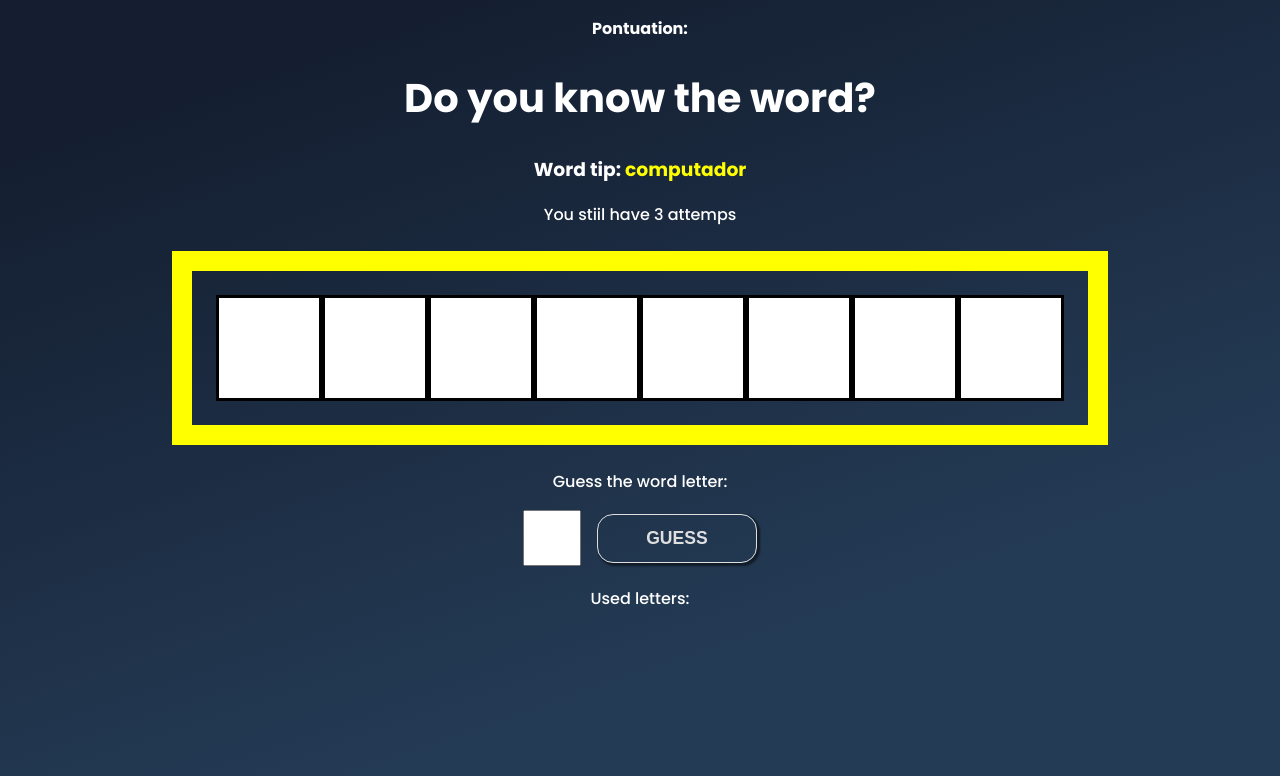
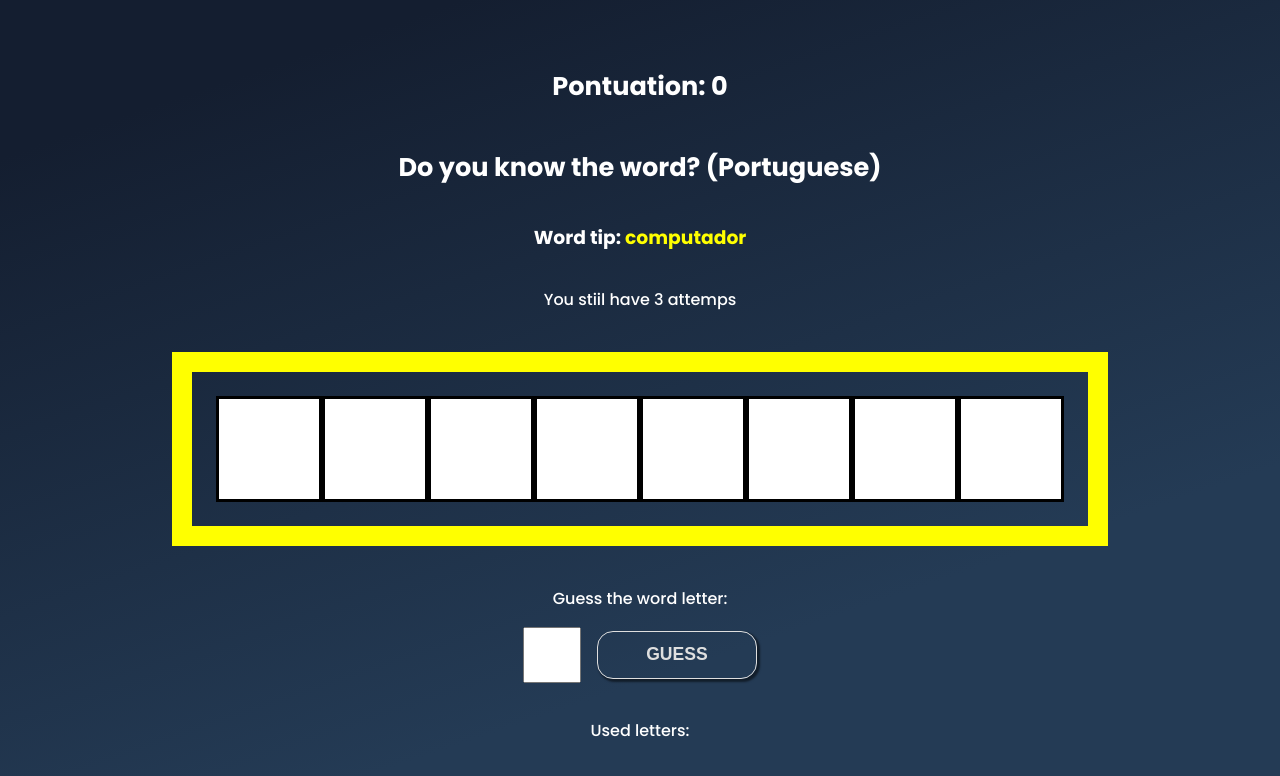
Before and after one commit to luiz-matoso/SecretWord, a React (Vite) app: page / in a window 1280 px wide. Both pictures are taken after a click on the button "PLAY". Shown: the top 776 px of the page. Built offline with nearby package versions, Linux system fonts and the light colour scheme.

Commit message:
:lipstick: feat: GameScreen & GameOverScreen styling

```diff
--- a/src/App.jsx
+++ b/src/App.jsx
@@ -135,9 +135,12 @@ function App() {
           guessedLetters={guessedLetters}
           wrongLetters={wrongLetters}
           guesses={guesses}
+          score={score}
         />
       )}
-      {gameStage === "gameover" && <GameOverScreen restartGame={restartGame} />}
+      {gameStage === "gameover" && (
+        <GameOverScreen restartGame={restartGame} score={score} />
+      )}
     </>
   );
 }
--- a/src/components/GameOverScreen.jsx
+++ b/src/components/GameOverScreen.jsx
@@ -1,9 +1,12 @@
 import styles from "./GameOverScreen.module.css";
 
-const GameOverScreen = ({ restartGame }) => {
+const GameOverScreen = ({ restartGame, score }) => {
   return (
     <div className={styles.gameOverScreen}>
       <h1>Game Over</h1>
+      <h2>
+        Your pontuation: <span>{score}</span>
+      </h2>
       <button onClick={restartGame}>Restart game</button>
     </div>
   );
--- a/src/components/GameOverScreen.module.css
+++ b/src/components/GameOverScreen.module.css
@@ -1,3 +1,17 @@
+.gameOverScreen {
+  display: flex;
+  flex-direction: column;
+  justify-content: center;
+  align-items: center;
+  height: 100vh;
+  text-align: center;
+}
+
+h2 span {
+  color: #ffff00;
+  font-size: 2rem;
+}
+
 .gameOverScreen button {
   outline: none;
   border: 0;
--- a/src/components/GameScreen.jsx
+++ b/src/components/GameScreen.jsx
@@ -29,7 +29,7 @@ const GameScreen = ({
       <p className={styles.points}>
         <span>Pontuation: {score}</span>
       </p>
-      <h1>Do you know the word?</h1>
+      <h1>Do you know the word? (Portuguese)</h1>
       <h3 className={styles.tip}>
         Word tip: <span>{pickedCategory}</span>
       </h3>
--- a/src/components/GameScreen.module.css
+++ b/src/components/GameScreen.module.css
@@ -1,5 +1,18 @@
+.game {
+  display: flex;
+  flex-direction: column;
+  justify-content: center;
+  align-items: center;
+  height: 100vh;
+  text-align: center;
+}
+
 .game h1 {
-  font-size: 2.5rem;
+  font-size: 1.6rem;
+}
+
+.points {
+  font-size: 1.6rem;
 }
 
 .points span {
```
